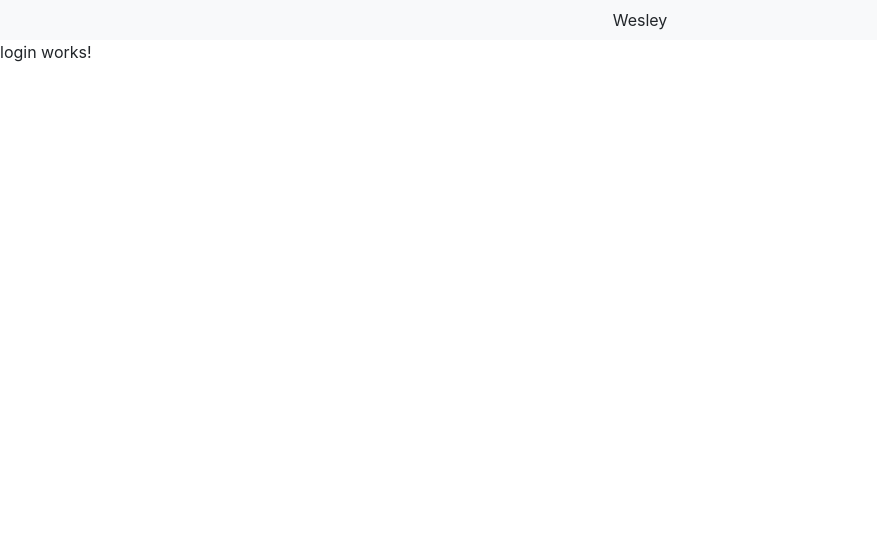
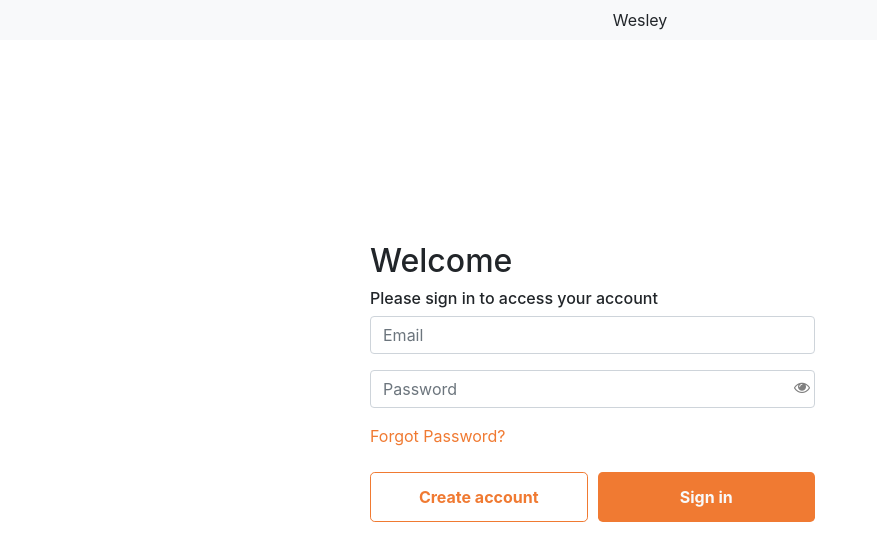
Before and after one commit to wesleyyw8/westeckro, an Angular app: page /login in a window 1280 px wide. Shown: the top 560 px of the page, without its empty margins (0-877 px from the left). Built offline with nearby package versions, Linux system fonts and the light colour scheme.

Commit message:
layout css done, password show/hide icon and funcionality implemented

```diff
--- a/angular.json
+++ b/angular.json
@@ -27,6 +27,7 @@
               "src/assets"
             ],
             "styles": [
+              "./node_modules/font-awesome/css/font-awesome.min.css",
               "./node_modules/bootstrap/dist/css/bootstrap.min.css",
               "src/styles.less"
             ],
--- a/package.json
+++ b/package.json
@@ -19,11 +19,12 @@
     "@angular/platform-browser": "~7.2.0",
     "@angular/platform-browser-dynamic": "~7.2.0",
     "@angular/router": "~7.2.0",
+    "@fortawesome/fontawesome-free": "^5.12.1",
+    "bootstrap": "^4.3.1",
     "core-js": "^2.5.4",
     "rxjs": "~6.3.3",
     "tslib": "^1.9.0",
-    "zone.js": "~0.8.26",
-    "bootstrap": "^4.3.1"
+    "zone.js": "~0.8.26"
   },
   "devDependencies": {
     "@angular-devkit/build-angular": "~0.13.0",
--- a/src/app/login/login.component.html
+++ b/src/app/login/login.component.html
@@ -1,3 +1,32 @@
-<p>
-  login works!
-</p>
+<div class="login">
+  <div class="container">
+    <div class="row">
+        <div class="col-sm-12 col-md-5 offset-md-3">
+            <h2>Welcome</h2>
+            <h6>Please sign in to access your account</h6>
+            <div class="form-group">
+                <input type="text" class="form-control" placeholder="Email" value="">
+            </div>
+            <div class="form-group password-container">
+                <input
+                [attr.type]="isPassword?'password':'text'"
+                class="form-control"
+                placeholder="Password"
+                value="">
+                <i
+                  class="fa fa-eye password-icon"
+                  (mousedown)="showPassword()"
+                  (mouseup)="hidePassword()"></i>
+            </div>
+            <div class="form-group mb-0">
+              <a href="#" class="forgot-password" value="Login">Forgot Password?</a>
+            </div>
+            <br>
+            <div class="form-group btn-container">
+              <button type="button" class="btn btn-lg create-account">Create account</button>
+              <button type="button" class="btn btn-lg text-light sign-in">Sign in</button>
+            </div>
+        </div>
+    </div>
+  </div>
+</div>
--- a/src/app/login/login.component.less
+++ b/src/app/login/login.component.less
@@ -0,0 +1,39 @@
+@orange: #F07A32;
+
+.login {
+  display: flex;
+  height: calc(100vh - 100px);
+  align-items: center;
+}
+.password-container {
+  position: relative;
+  .password-icon {
+    position: absolute;
+    top: 25%;
+    right: 5px;
+    color: grey;
+    cursor: pointer;
+  }
+}
+.forgot-password {
+  color: @orange;
+}
+
+.btn-container {
+  display: flex;
+  justify-content: space-between;
+  .btn {
+    width: calc(50% - 5px);
+    height: 50px;
+    font-size: 16px;
+    font-weight: bold;
+  }
+}
+
+.create-account {
+  color: @orange;
+  border-color: @orange;
+}
+.sign-in {
+  background-color: @orange;
+}
--- a/src/app/login/login.component.ts
+++ b/src/app/login/login.component.ts
@@ -7,9 +7,17 @@ import { Component, OnInit } from '@angular/core';
 })
 export class LoginComponent implements OnInit {
 
+  isPassword: boolean = true;
+
   constructor() { }
 
-  ngOnInit() {
+  ngOnInit() {}
+
+  showPassword(){
+    this.isPassword = false;
   }
 
+  hidePassword(){
+    this.isPassword = true;
+  }
 }
```
Also changed, not shown: 1 other file (tests, documents, lock files or other folders).
